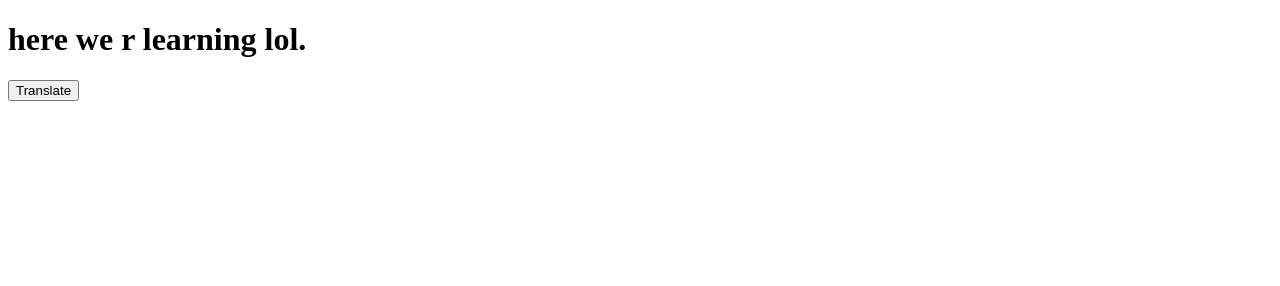
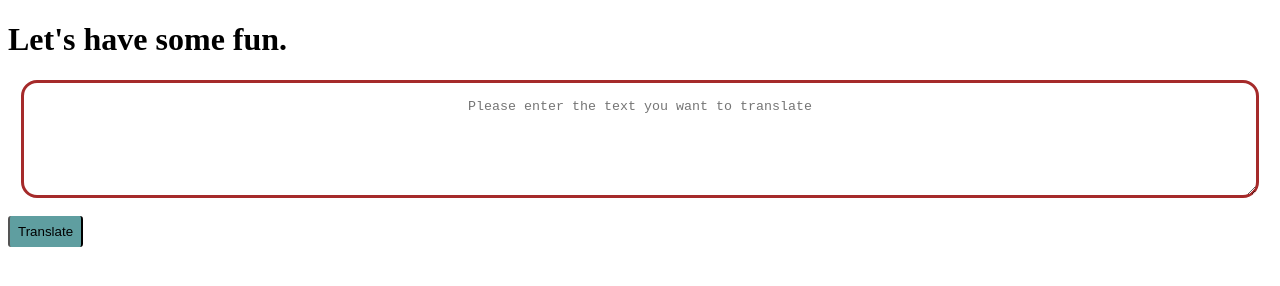
Before and after one commit to Nancy-JAin/banana-speak, a plain HTML site: page index.html in a window 1280 px wide. Drawn offline with Linux system fonts and the light colour scheme.

Commit message:
update: textarea and console

```diff
--- a/app.js
+++ b/app.js
@@ -1,5 +1,11 @@
 var btnTranslate= document.querySelector("#trans-btn");
+var txtIp= document.querySelector("#txt-ip");
 
-btnTranslate.addEventListener("click", function clickEventHandler() {
+function clickHandler () {
     console.log("clicked!!!!!!");
-})
+    console.log(txtIp.value);
+}
+
+
+
+btnTranslate.addEventListener("click", clickHandler)
--- a/index.html
+++ b/index.html
@@ -4,11 +4,36 @@
     <meta charset="UTF-8">
     <meta name="viewport" content="width=device-width, initial-scale=1.0">
     <title>Banana Talk</title>
+    <style>
+        textarea {
+            width: 95%;
+            height: 10vh;
+            border-radius: 1rem;
+            border-style: solid;
+            border-width: 1mm;
+            border-color: brown;
+            text-align: center;
+            text-justify: auto;
+            margin: auto;
+            padding: 1rem 1rem;
+            display:grid;
+        }
+
+        button {
+            padding: 0.5rem;
+            background-color: cadetblue;
+            border-block:initial;
+            border-radius: 0.2rem;
+            display: block;
+        }
+    </style>
 
 </head>
 
 <body>
-    <h1>here we r learning lol.</h1>
+    <h1>Let's have some fun.</h1>
+    <textarea id="txt-ip" placeholder="Please enter the text you want to translate"></textarea>
+    <br>
     <button id="trans-btn">Translate</button>
     <script src="app.js" type="text/javascript"> </script>
 </body>
```
